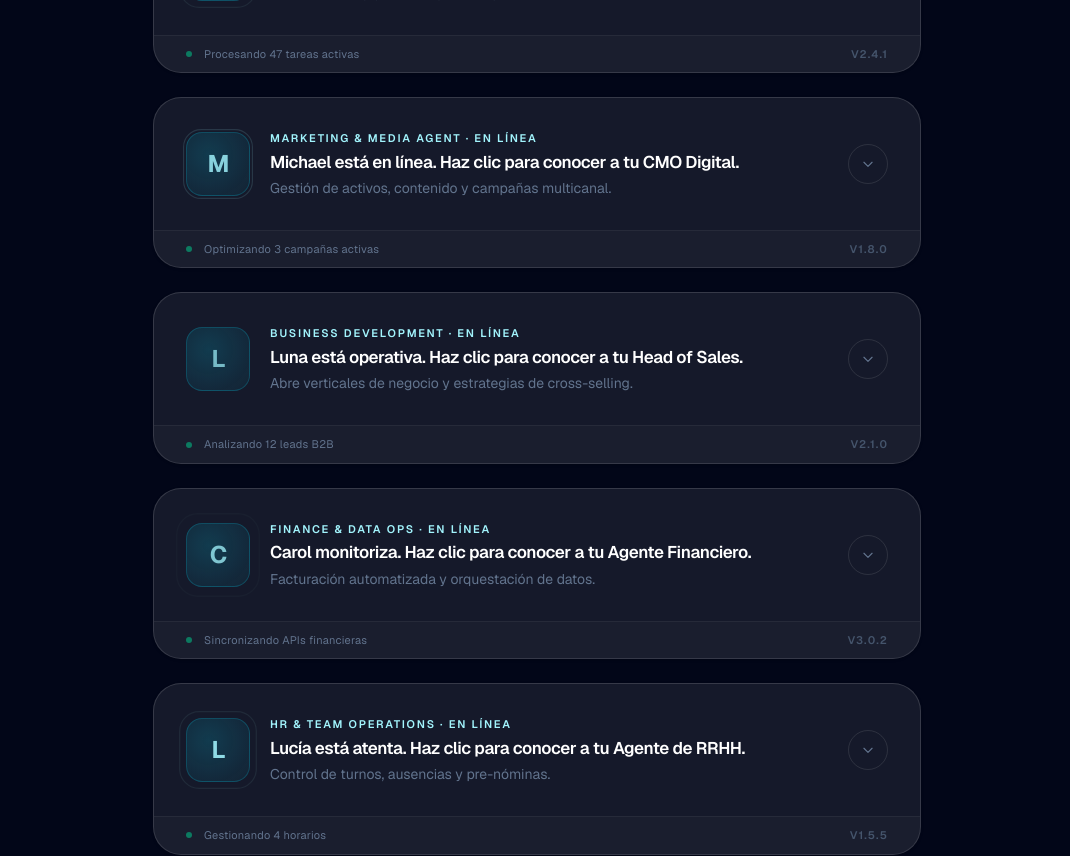
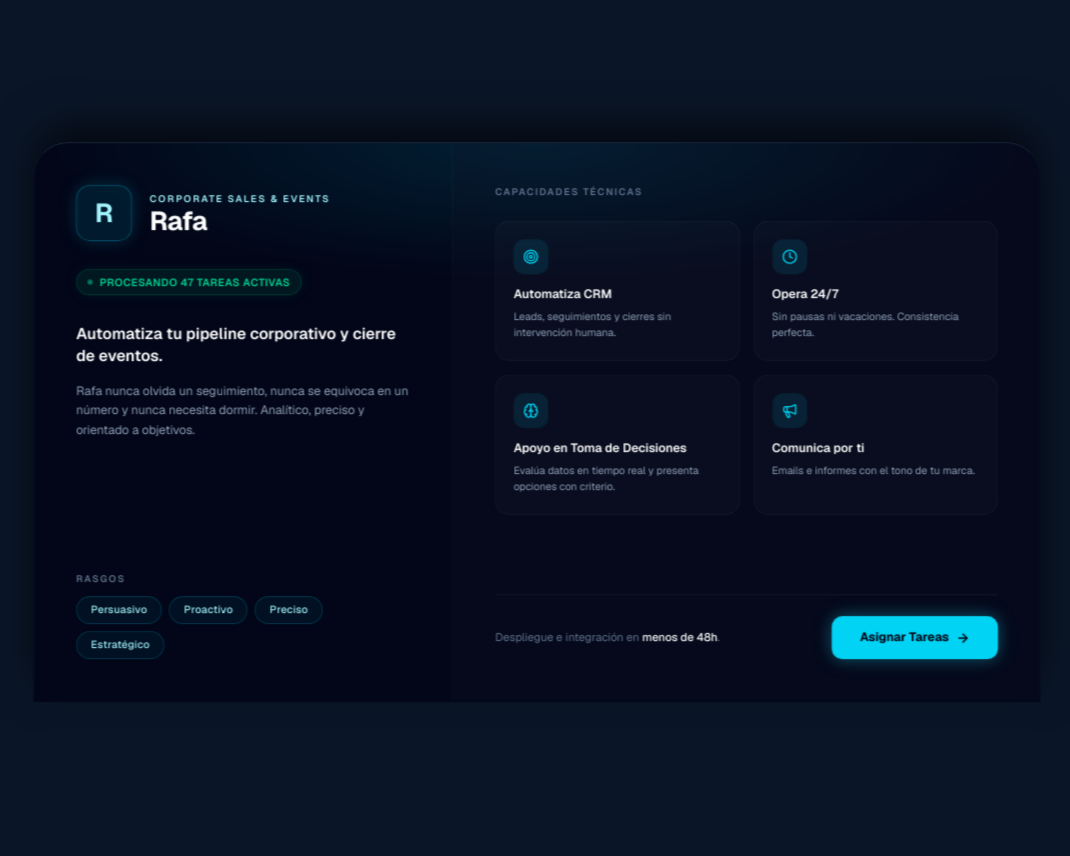
Before and after one commit to polnovejarque/cendrai-web, a React (Vite) app: page / in a window 1280 px wide. Shown: the part 3800-4656 px from the top of the page, without its empty margins (103-1173 px from the left). Built offline with nearby package versions, Linux system fonts and the light colour scheme.

Commit message:
refactor: implement sticky stacked cards for agents

```diff
--- a/src/components/EscuadronSection.tsx
+++ b/src/components/EscuadronSection.tsx
@@ -1,5 +1,5 @@
-import { useState } from 'react'
-import { motion, AnimatePresence, type Variants } from 'framer-motion'
+import { useRef } from 'react'
+import { motion, useScroll, useTransform, MotionValue } from 'framer-motion'
 import { Target, BarChart3, Users, Zap, Briefcase, Megaphone, CheckCircle, Brain, Shield, Clock } from 'lucide-react'
 
 // ── Data: El Escuadrón Completo ───────────────────────────────────────────────
@@ -16,10 +16,10 @@ const agents = [
     personality: 'Rafa nunca olvida un seguimiento, nunca se equivoca en un número y nunca necesita dormir. Analítico, preciso y orientado a objetivos.',
     traits: ['Persuasivo', 'Proactivo', 'Preciso', 'Estratégico'],
     superpowers: [
-      { id: 'crm', title: 'Automatiza CRM', desc: 'Leads, seguimientos y cierres sin intervención humana.', icon: <Target size={16} /> },
-      { id: 'ops', title: 'Opera 24/7', desc: 'Sin pausas ni vacaciones. Consistencia perfecta.', icon: <Clock size={16} /> },
-      { id: 'decisions', title: 'Apoyo en Toma de Decisiones', desc: 'Evalúa datos en tiempo real y presenta opciones con criterio.', icon: <Brain size={16} /> },
-      { id: 'comms', title: 'Comunica por ti', desc: 'Emails e informes con el tono de tu marca.', icon: <Megaphone size={16} /> },
+      { id: 'crm', title: 'Automatiza CRM', desc: 'Leads, seguimientos y cierres sin intervención humana.', icon: <Target size={18} /> },
+      { id: 'ops', title: 'Opera 24/7', desc: 'Sin pausas ni vacaciones. Consistencia perfecta.', icon: <Clock size={18} /> },
+      { id: 'decisions', title: 'Apoyo en Toma de Decisiones', desc: 'Evalúa datos en tiempo real y presenta opciones con criterio.', icon: <Brain size={18} /> },
+      { id: 'comms', title: 'Comunica por ti', desc: 'Emails e informes con el tono de tu marca.', icon: <Megaphone size={18} /> },
     ]
   },
   {
@@ -34,12 +34,12 @@ const agents = [
     personality: 'Obsesionado con la coherencia visual y el ROI. Michael audita cada asset, programa calendarios y ajusta llamadas a la acción al milímetro.',
     traits: ['Creativo', 'Analítico', 'Brand Guardian', 'Metódico'],
     superpowers: [
-      { id: 'brand', title: 'Auditoría de Marca', desc: 'Mantiene la coherencia visual estricta en todo momento.', icon: <Shield size={16} /> },
-      { id: 'assets', title: 'Gestión de Activos', desc: 'Categoriza y rota inventarios para evitar fatiga visual.', icon: <Briefcase size={16} /> },
-      { id: 'campaigns', title: 'Ejecución de Campañas', desc: 'Lanza promociones con CTAs precisas y timing perfecto.', icon: <Zap size={16} /> },
-      { id: 'analytics', title: 'Analítica de Rendimiento', desc: 'Genera reportes de alcance, retención y conversión.', icon: <BarChart3 size={16} /> },
-      { id: 'social', title: 'Instagram / TikTok / Meta', desc: 'Agenda el calendario de creaciones durante meses de forma automática.', icon: <Megaphone size={16} /> },
-      { id: 'dm', title: 'Contestación de DM', desc: 'Responde mensajes directos en redes sociales de forma automática y personalizada.', icon: <Target size={16} /> },
+      { id: 'brand', title: 'Auditoría de Marca', desc: 'Mantiene la coherencia visual estricta en todo momento.', icon: <Shield size={18} /> },
+      { id: 'assets', title: 'Gestión de Activos', desc: 'Categoriza y rota inventarios para evitar fatiga visual.', icon: <Briefcase size={18} /> },
+      { id: 'campaigns', title: 'Ejecución de Campañas', desc: 'Lanza promociones con CTAs precisas y timing perfecto.', icon: <Zap size={18} /> },
+      { id: 'analytics', title: 'Analítica de Rendimiento', desc: 'Genera reportes de alcance, retención y conversión.', icon: <BarChart3 size={18} /> },
+      { id: 'social', title: 'Meta / Instagram / TikTok', desc: 'Agenda el calendario de creaciones durante meses de forma automática.', icon: <Megaphone size={18} /> },
+      { id: 'dm', title: 'Contestación de DM', desc: 'Responde mensajes directos en redes de forma automática y personalizada.', icon: <Target size={18} /> },
     ]
   },
   {
@@ -51,11 +51,11 @@ const agents = [
     version: 'v2.1.0',
     description: 'Luna está operativa. Haz clic para conocer a tu Head of Sales.',
     tagline: 'Abre verticales de negocio y estrategias de cross-selling.',
-    personality: 'Experta en detectar oportunidades donde otros ven ruido. Luna cruza datos de diferentes departamentos para maximizar el valor de cada cliente.',
+    personality: 'Experta en detectar oportunidades donde otros ven ruido. Luna cruza datos para maximizar el valor de cada cliente.',
     traits: ['Expansiva', 'Perspicaz', 'Conectora', 'Estratégica'],
     superpowers: [
-      { id: 'markets', title: 'Apertura de Mercados', desc: 'Capta nuevos segmentos corporativos e internacionales.', icon: <Target size={16} /> },
-      { id: 'sync', title: 'Sincronización', desc: 'Se alinea con marketing para empujar campañas conjuntas.', icon: <Users size={16} /> },
+      { id: 'markets', title: 'Apertura de Mercados', desc: 'Capta nuevos segmentos corporativos e internacionales.', icon: <Target size={18} /> },
+      { id: 'sync', title: 'Sincronización', desc: 'Se alinea con marketing para empujar campañas conjuntas.', icon: <Users size={18} /> },
     ]
   },
   {
@@ -70,9 +70,9 @@ const agents = [
     personality: 'Precisión milimétrica. Carol no asume, verifica. Controla el flujo de caja, filtra duplicados y alerta de anomalías antes de que ocurran.',
     traits: ['Precisa', 'Incorruptible', 'Rápida', 'Metódica'],
     superpowers: [
-      { id: 'billing', title: 'Facturación Auto', desc: 'Recopila y filtra facturas para la gestoría sin errores.', icon: <CheckCircle size={16} /> },
-      { id: 'bi', title: 'Reportes BI', desc: 'Cruza APIs para generar Business Intelligence en tiempo real.', icon: <BarChart3 size={16} /> },
-      { id: 'alerts', title: 'Alertas Críticas', desc: 'Monitoriza stock y avisa al alcanzar umbrales de riesgo.', icon: <Zap size={16} /> },
+      { id: 'billing', title: 'Facturación Auto', desc: 'Recopila y filtra facturas para la gestoría sin errores.', icon: <CheckCircle size={18} /> },
+      { id: 'bi', title: 'Reportes BI', desc: 'Cruza APIs para generar Business Intelligence en tiempo real.', icon: <BarChart3 size={18} /> },
+      { id: 'alerts', title: 'Alertas Críticas', desc: 'Monitoriza stock y avisa al alcanzar umbrales de riesgo.', icon: <Zap size={18} /> },
     ]
   },
   {
@@ -84,42 +84,31 @@ const agents = [
     version: 'v1.5.5',
     description: 'Lucía está atenta. Haz clic para conocer a tu Agente de RRHH.',
     tagline: 'Control de turnos, ausencias y pre-nóminas.',
-    personality: 'Empática pero estricta con los procesos. Lucía es el puente entre la gerencia y el equipo físico, asegurando que la operativa diaria no tenga fisuras.',
+    personality: 'Empática pero estricta con los procesos. Lucía es el puente entre la gerencia y el equipo, asegurando que la operativa diaria no tenga fisuras.',
     traits: ['Organizada', 'Comunicativa', 'Resolutiva', 'Eficiente'],
     superpowers: [
-      { id: 'shifts', title: 'Control de Turnos', desc: 'Gestiona la disponibilidad del equipo físico al segundo.', icon: <Clock size={16} /> },
-      { id: 'absence', title: 'Ausencias', desc: 'Tramita días libres y bajas médicas del personal.', icon: <Users size={16} /> },
-      { id: 'payroll', title: 'Cierre de Nóminas', desc: 'Prepara el volcado mensual de horas extra e incidencias.', icon: <CheckCircle size={16} /> },
-      { id: 'filter', title: 'Filtro Operativo', desc: 'Resuelve dudas del día a día del staff automáticamente.', icon: <Shield size={16} /> },
+      { id: 'shifts', title: 'Control de Turnos', desc: 'Gestiona la disponibilidad del equipo físico al segundo.', icon: <Clock size={18} /> },
+      { id: 'absence', title: 'Ausencias', desc: 'Tramita días libres y bajas médicas del personal.', icon: <Users size={18} /> },
+      { id: 'payroll', title: 'Cierre de Nóminas', desc: 'Prepara el volcado mensual de horas extra e incidencias.', icon: <CheckCircle size={18} /> },
+      { id: 'filter', title: 'Filtro Operativo', desc: 'Resuelve dudas del día a día del staff automáticamente.', icon: <Shield size={18} /> },
     ]
   }
 ]
 
-// ── Stagger variants con tipado correcto ──────────────────────────────────────
-const spContainer: Variants = {
-  hidden: {},
-  visible: { transition: { staggerChildren: 0.07, delayChildren: 0.1 } },
-}
-const spItem: Variants = {
-  hidden: { opacity: 0, x: 16 },
-  visible: { opacity: 1, x: 0, transition: { duration: 0.35, ease: 'easeOut' as const } },
-}
+export default function EscuadronSection() {
+  const containerRef = useRef<HTMLDivElement>(null)
 
-export default function EscuadronSection() {
-  // Estado para controlar qué agente está expandido (null = ninguno)
-  const [expandedId, setExpandedId] = useState<string | null>(null)
-
-  const toggleExpand = (id: string) => {
-    setExpandedId(expandedId === id ? null : id)
-  }
+  const { scrollYProgress } = useScroll({
+    target: containerRef,
+    offset: ['start start', 'end end']
+  })
 
   return (
-    <section id="agentes" className="py-32">
-      <div className="max-w-7xl mx-auto px-6">
-
+    <section id="agentes" className="bg-background relative">
+      <div className="max-w-7xl mx-auto px-6 pt-32 pb-16">
         {/* Section header */}
         <motion.div
-          className="text-center mb-16"
+          className="text-center mb-10"
           initial={{ opacity: 0, y: 40 }}
           whileInView={{ opacity: 1, y: 0 }}
           transition={{ duration: 0.7, ease: 'easeOut' }}
@@ -135,190 +124,130 @@ export default function EscuadronSection() {
             No desplegamos chatbots. Desplegamos perfiles ejecutivos autónomos capaces de coordinarse entre sí y operar áreas completas de tu empresa.
           </p>
         </motion.div>
+      </div>
 
-        {/* Lista de Agentes */}
-        <div className="max-w-3xl mx-auto space-y-6">
-          {agents.map((agent, index) => {
-            const isExpanded = expandedId === agent.id
+      <div ref={containerRef} className="relative w-full pb-[10vh]">
+        {agents.map((agent, i) => {
+          // Calculamos la escala final (cada tarjeta se encoge ligeramente más que la anterior)
+          const targetScale = 1 - ((agents.length - i) * 0.04)
+          // El rango de progreso en el que esta tarjeta empieza a reducir su escala
+          const range = [i / agents.length, 1]
 
           return (
+            <StickyCard
+              key={agent.id}
+              i={i}
+              agent={agent}
+              progress={scrollYProgress}
+              range={range}
+              targetScale={targetScale}
+            />
+          )
+        })}
+      </div>
+    </section>
+  )
+}
+
+interface StickyCardProps {
+  i: number
+  agent: typeof agents[0]
+  progress: MotionValue<number>
+  range: number[]
+  targetScale: number
+}
+
+function StickyCard({ i, agent, progress, range, targetScale }: StickyCardProps) {
+  const containerRef = useRef<HTMLDivElement>(null)
+
+  // Usamos el progreso global para escalar y oscurecer la tarjeta cuando es superada por la siguiente
+  const scale = useTransform(progress, range, [1, targetScale])
+  const opacity = useTransform(progress, range, [1, 0.4])
+
+  return (
+    <div ref={containerRef} className="h-screen flex items-center justify-center sticky top-0 px-4 md:px-6">
       <motion.div
-                key={agent.id}
-                initial={{ opacity: 0, y: 30 }}
-                whileInView={{ opacity: 1, y: 0 }}
-                transition={{ duration: 0.5, delay: index * 0.1 }}
-                viewport={{ once: true, margin: '-50px' }}
-                className="relative"
+        style={{ scale, opacity, top: `calc(10vh + ${i * 15}px)` }}
+        className="relative flex flex-col md:flex-row w-full max-w-6xl h-[85vh] md:h-[80vh] bg-slate-950 border border-t-slate-800 border-x-slate-800/50 border-b-transparent rounded-t-[40px] shadow-[0_-20px_50px_rgba(0,0,0,0.6)] overflow-hidden"
       >
-                {/* ── CTA Trigger ── */}
-                <motion.div
-                  onClick={() => toggleExpand(agent.id)}
-                  className={`cursor-pointer relative rounded-[28px] overflow-hidden bg-white/[0.08] border transition-colors duration-300 select-none ${
-                    isExpanded ? 'border-cyan-400/30 shadow-[0_8px_40px_rgba(6,182,212,0.12)]' : 'border-white/[0.14] shadow-[0_1px_3px_rgba(0,0,0,0.15)]'
-                  }`}
-                  whileHover={{ scale: isExpanded ? 1 : 1.005 }}
-                  whileTap={{ scale: 0.995 }}
-                >
-                  <div
-                    className="absolute inset-0 pointer-events-none opacity-0 transition-opacity duration-300 hover:opacity-100"
-                    style={{ background: 'radial-gradient(ellipse at 20% 50%, rgba(6,182,212,0.1) 0%, transparent 65%)' }}
-                  />
+        {/* Glow de fondo */}
+        <div className="absolute inset-x-0 top-0 h-40 pointer-events-none" style={{ background: 'radial-gradient(ellipse at 50% 0%, rgba(6,182,212,0.15) 0%, transparent 70%)' }} />
 
-                  <div className="relative flex items-center justify-between gap-6 p-6 md:p-8">
-                    <div className="flex items-center gap-5">
-                      {/* Animated avatar */}
-                      <div
-                        className="relative w-14 h-14 md:w-16 md:h-16 rounded-2xl shrink-0 flex items-center justify-center"
-                        style={{
-                          background: 'radial-gradient(circle at 35% 35%, rgba(6,182,212,0.22) 0%, rgba(6,182,212,0.06) 100%)',
-                          border: '1px solid rgba(6,182,212,0.25)',
-                        }}
-                      >
-                        <motion.span
-                          animate={{ opacity: [0.7, 1, 0.7] }}
-                          transition={{ duration: 3, repeat: Infinity, delay: index * 0.5 }}
-                          className="text-xl md:text-2xl font-bold text-cyan-200 tracking-tighter"
-                        >
+        {/* Columna Izquierda: Perfil y Personalidad */}
+        <div className="relative w-full md:w-5/12 p-8 md:p-12 border-b md:border-b-0 md:border-r border-white/[0.05] flex flex-col">
+          <div className="flex items-center gap-5 mb-8">
+            <div className="w-16 h-16 rounded-2xl flex items-center justify-center text-3xl font-bold text-cyan-200 shrink-0 border border-cyan-400/30 bg-cyan-400/10 shadow-[0_0_20px_rgba(34,211,238,0.2)]">
               {agent.avatar}
-                        </motion.span>
-                        <motion.div
-                          animate={{ scale: [1, 1.4], opacity: [0.5, 0] }}
-                          transition={{ duration: 2, repeat: Infinity, ease: 'easeOut', delay: index * 0.5 }}
-                          className="absolute inset-0 rounded-2xl border border-cyan-200/40"
-                        />
             </div>
-
             <div>
-                        <p className="text-[10px] md:text-[11px] font-semibold tracking-[0.16em] text-cyan-200 uppercase mb-1">
-                          {agent.role} · En línea
+              <p className="text-[11px] font-semibold tracking-[0.18em] text-cyan-200 uppercase mb-1">
+                {agent.role}
               </p>
-                        <p className="text-[15px] md:text-[17px] font-semibold text-white leading-snug tracking-tight">
-                          {agent.description}
-                        </p>
-                        <p className="hidden md:block text-sm text-slate-500 mt-1 font-normal">
-                          {agent.tagline}
-                        </p>
+              <h3 className="text-3xl font-bold text-white tracking-tight leading-none">
+                {agent.name}
+              </h3>
             </div>
           </div>
 
-                    {/* Chevron */}
-                    <motion.div
-                      animate={{ rotate: isExpanded ? 180 : 0 }}
-                      transition={{ duration: 0.3 }}
-                      className="shrink-0 w-8 h-8 md:w-10 md:h-10 rounded-full border border-white/[0.1] flex items-center justify-center text-slate-500"
-                    >
-                      <svg width="14" height="14" fill="none" stroke="currentColor" strokeWidth="2" viewBox="0 0 24 24">
-                        <path strokeLinecap="round" strokeLinejoin="round" d="M19 9l-7 7-7-7" />
-                      </svg>
-                    </motion.div>
+          <div className="inline-flex items-center gap-2 bg-emerald-500/10 border border-emerald-500/20 text-emerald-400 px-3 py-1.5 rounded-full text-[10px] md:text-xs font-semibold uppercase tracking-wider w-fit mb-8 shadow-[0_0_15px_rgba(16,185,129,0.1)]">
+            <span className="w-1.5 h-1.5 rounded-full bg-emerald-400 animate-pulse" />
+            {agent.status}
           </div>
 
-                  {/* Status bar */}
-                  <div className="relative border-t border-white/[0.05] px-6 md:px-8 py-2.5 flex items-center gap-3 bg-white/[0.02]">
-                    <span className="w-1.5 h-1.5 rounded-full bg-emerald-400 animate-pulse" />
-                    <span className="text-[10px] md:text-[11px] text-slate-500 tracking-wide">
-                      {agent.status}
-                    </span>
-                    <span className="ml-auto text-[10px] md:text-[11px] font-semibold text-slate-600 tracking-widest uppercase">
-                      {agent.version}
-                    </span>
-                  </div>
-                </motion.div>
+          <h4 className="text-[16px] md:text-[18px] font-semibold text-white mb-4 leading-snug">
+            {agent.tagline}
+          </h4>
+          <p className="text-[13px] md:text-[14px] text-slate-400 leading-relaxed mb-8">
+            {agent.personality}
+          </p>
 
-                {/* ── Expandable panel ── */}
-                <AnimatePresence initial={false}>
-                  {isExpanded && (
-                    <motion.div
-                      key={`expanded-${agent.id}`}
-                      initial={{ opacity: 0, height: 0 }}
-                      animate={{ opacity: 1, height: 'auto' }}
-                      exit={{ opacity: 0, height: 0 }}
-                      transition={{ duration: 0.45, ease: [0.16, 1, 0.3, 1] }}
-                      className="overflow-hidden"
-                    >
-                      <div
-                        className="mt-3 rounded-[28px] overflow-hidden bg-slate-900 border border-cyan-400/20"
-                        style={{ boxShadow: '0 24px 60px rgba(0,0,0,0.2), 0 4px 16px rgba(6,182,212,0.06)' }}
-                      >
-                        <div className="absolute inset-x-0 top-0 h-32 pointer-events-none" style={{ background: 'radial-gradient(ellipse at 50% 0%, rgba(6,182,212,0.12) 0%, transparent 70%)' }} />
-
-                        {/* Panel Header */}
-                        <div className="relative flex items-center justify-between px-8 md:px-10 pt-7 pb-5 border-b border-white/[0.06]">
-                          <div className="flex items-center gap-4">
-                            <div className="w-11 h-11 rounded-2xl flex items-center justify-center text-xl font-bold text-cyan-200 shrink-0 border border-cyan-400/30 bg-cyan-400/10">
-                              {agent.avatar}
-                            </div>
-                            <div>
-                              <p className="text-[10px] font-semibold tracking-[0.18em] text-cyan-200 uppercase mb-0.5">
-                                Perfil Detallado
-                              </p>
-                              <h3 className="text-[17px] font-semibold text-white tracking-tight leading-none flex items-center gap-2">
-                                {agent.name}
-                                <span className="inline-flex items-center gap-1 text-[10px] font-semibold bg-emerald-500/15 text-emerald-400 px-2 py-0.5 rounded-full tracking-wider uppercase">
-                                  <span className="w-1 h-1 rounded-full bg-emerald-400 animate-pulse" />
-                                  En línea
-                                </span>
-                              </h3>
-                            </div>
-                          </div>
-                          <button
-                            onClick={(e) => { e.stopPropagation(); setExpandedId(null) }}
-                            className="w-8 h-8 rounded-full border border-white/[0.1] flex items-center justify-center text-slate-500 hover:text-slate-200 hover:border-white/20 hover:bg-white/[0.06] transition-all"
-                          >
-                            <svg width="11" height="11" fill="none" stroke="currentColor" strokeWidth="2.2" viewBox="0 0 24 24"><path strokeLinecap="round" strokeLinejoin="round" d="M6 18L18 6M6 6l12 12" /></svg>
-                          </button>
-                        </div>
-
-                        {/* Panel Body */}
-                        <div className="relative grid grid-cols-1 md:grid-cols-2">
-                          <div className="p-8 md:p-10 border-b md:border-b-0 md:border-r border-white/[0.05]">
-                            <motion.div initial={{ opacity: 0, y: 8 }} animate={{ opacity: 1, y: 0 }} transition={{ duration: 0.4, delay: 0.1 }}>
-                              <h4 className="text-[13px] font-semibold text-white mb-3">Personalidad y Enfoque</h4>
-                              <p className="text-[13px] text-slate-400 leading-relaxed mb-5">{agent.personality}</p>
+          <div className="mt-auto hidden md:block">
+            <p className="text-[11px] font-semibold tracking-[0.16em] text-slate-500 uppercase mb-3">Rasgos</p>
             <div className="flex flex-wrap gap-2">
               {agent.traits.map((t) => (
-                                  <span key={t} className="text-[11px] font-semibold text-cyan-200 bg-cyan-400/5 border border-cyan-400/20 px-3 py-1 rounded-full tracking-wide">
+                <span key={t} className="text-[12px] font-medium text-cyan-200 bg-cyan-400/5 border border-cyan-400/20 px-4 py-1.5 rounded-full tracking-wide">
                   {t}
                 </span>
               ))}
             </div>
-                            </motion.div>
+          </div>
         </div>
 
-                          <div className="p-8 md:p-10">
-                            <p className="text-[11px] font-semibold tracking-[0.16em] text-slate-500 uppercase mb-5">Capacidades Técnicas</p>
-                            <motion.div className="grid grid-cols-1 gap-3" variants={spContainer} initial="hidden" animate="visible">
+        {/* Columna Derecha: Capacidades Técnicas y CTA */}
+        <div className="relative w-full md:w-7/12 p-8 md:p-12 flex flex-col bg-slate-900/20">
+          <p className="text-[11px] font-semibold tracking-[0.16em] text-slate-500 uppercase mb-6 hidden md:block">Capacidades Técnicas</p>
+
+          <div className="grid grid-cols-1 sm:grid-cols-2 gap-4 mb-auto overflow-y-auto pb-4" style={{ scrollbarWidth: 'thin', scrollbarColor: 'rgba(34,211,238,0.2) transparent' }}>
             {agent.superpowers.map((sp) => (
-                                <motion.div key={sp.id} variants={spItem} className="flex items-start gap-3.5 p-3 rounded-2xl border border-white/[0.05] bg-white/[0.02] hover:bg-white/[0.05] hover:border-cyan-400/20 transition-all cursor-default">
-                                  <div className="w-8 h-8 rounded-xl flex items-center justify-center text-cyan-400 bg-cyan-400/10 shrink-0">
+              <div key={sp.id} className="flex flex-col gap-3 p-5 rounded-2xl border border-white/[0.05] bg-white/[0.02] hover:bg-white/[0.05] hover:border-cyan-400/20 transition-colors duration-300">
+                <div className="w-10 h-10 rounded-xl flex items-center justify-center text-cyan-400 bg-cyan-400/10 shrink-0">
                   {sp.icon}
                 </div>
                 <div>
-                                    <p className="text-[13px] font-semibold text-white mb-0.5">{sp.title}</p>
-                                    <p className="text-[11px] text-slate-400 leading-relaxed">{sp.desc}</p>
+                  <p className="text-[14px] font-semibold text-white mb-1.5">{sp.title}</p>
+                  <p className="text-[12px] text-slate-400 leading-relaxed">{sp.desc}</p>
                 </div>
-                                </motion.div>
+              </div>
             ))}
-                            </motion.div>
+          </div>
+
+          <div className="mt-6 pt-6 border-t border-white/[0.06] flex flex-col sm:flex-row items-center justify-between gap-6 shrink-0">
+            <p className="text-[13px] text-slate-500 hidden sm:block">Despliegue e integración en <span className="text-white font-medium">menos de 48h</span>.</p>
+            <a
+              href="https://calendly.com/pol-novejarque-cendrai"
+              target="_blank"
+              rel="noopener noreferrer"
+              className="w-full sm:w-auto px-8 py-3.5 rounded-xl bg-cyan-400 text-slate-950 text-[14px] font-bold hover:bg-cyan-300 transition-colors shadow-[0_0_20px_rgba(34,211,238,0.4)] flex items-center justify-center gap-2 group"
+            >
+              Asignar Tareas
+              <svg className="transition-transform duration-300 group-hover:translate-x-1" width="16" height="16" viewBox="0 0 24 24" fill="none" stroke="currentColor" strokeWidth="2.5" strokeLinecap="round" strokeLinejoin="round">
+                <path d="M5 12h14"/><path d="m12 5 7 7-7 7"/>
+              </svg>
+            </a>
           </div>
         </div>
 
-                        {/* Panel Footer */}
-                        <motion.div initial={{ opacity: 0 }} animate={{ opacity: 1 }} transition={{ delay: 0.3 }} className="border-t border-white/[0.06] px-8 md:px-10 py-5 flex items-center justify-between">
-                          <p className="text-[12px] text-slate-500">Despliegue e integración en <span className="text-white font-medium">menos de 48h</span>.</p>
-                          <a href="https://calendly.com/pol-novejarque-cendrai" target="_blank" rel="noopener noreferrer" className="px-6 py-2.5 rounded-full bg-cyan-400 text-slate-950 text-xs font-bold hover:bg-cyan-300 transition-colors shadow-[0_0_15px_rgba(34,211,238,0.4)]">
-                            Asignar Tareas
-                          </a>
       </motion.div>
     </div>
-                    </motion.div>
-                  )}
-                </AnimatePresence>
-              </motion.div>
-            )
-          })}
-        </div>
-      </div>
-    </section>
   )
 }
```
Lines whose indentation alone changed are shown as unchanged.
